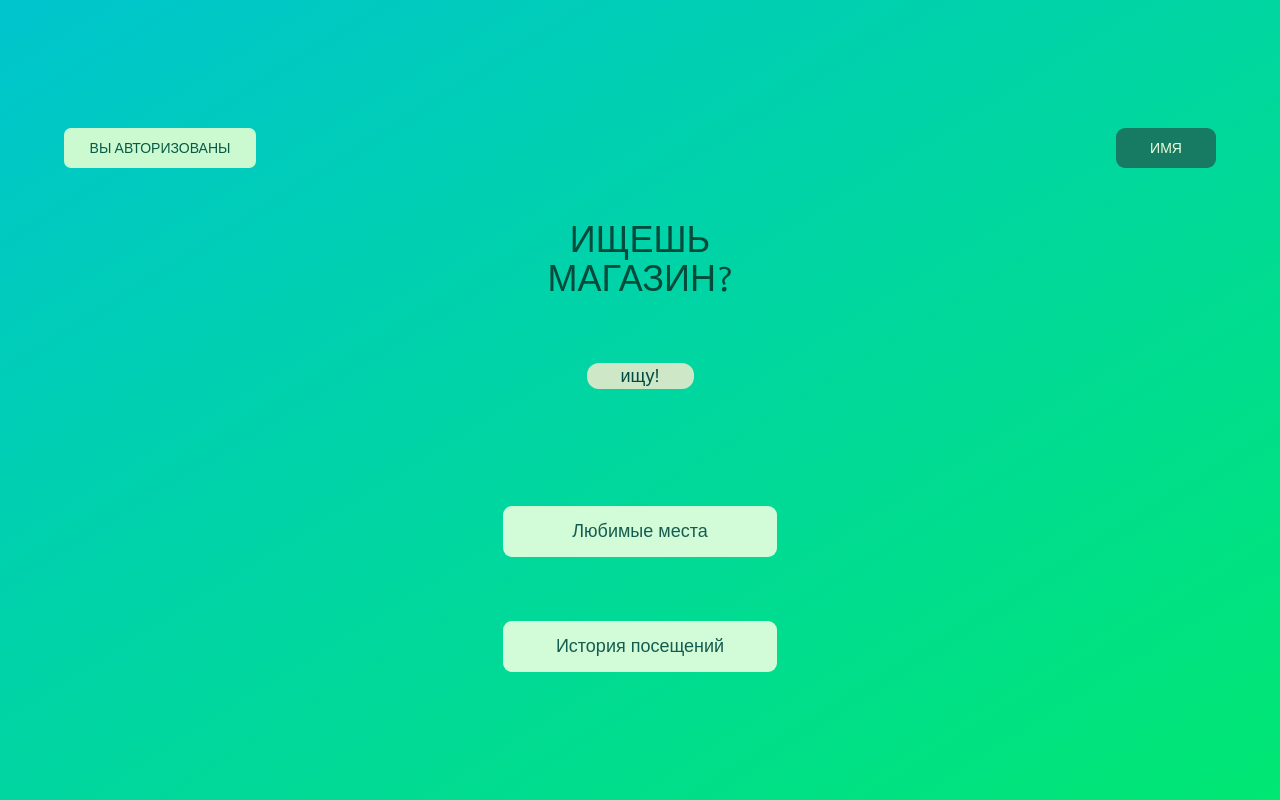
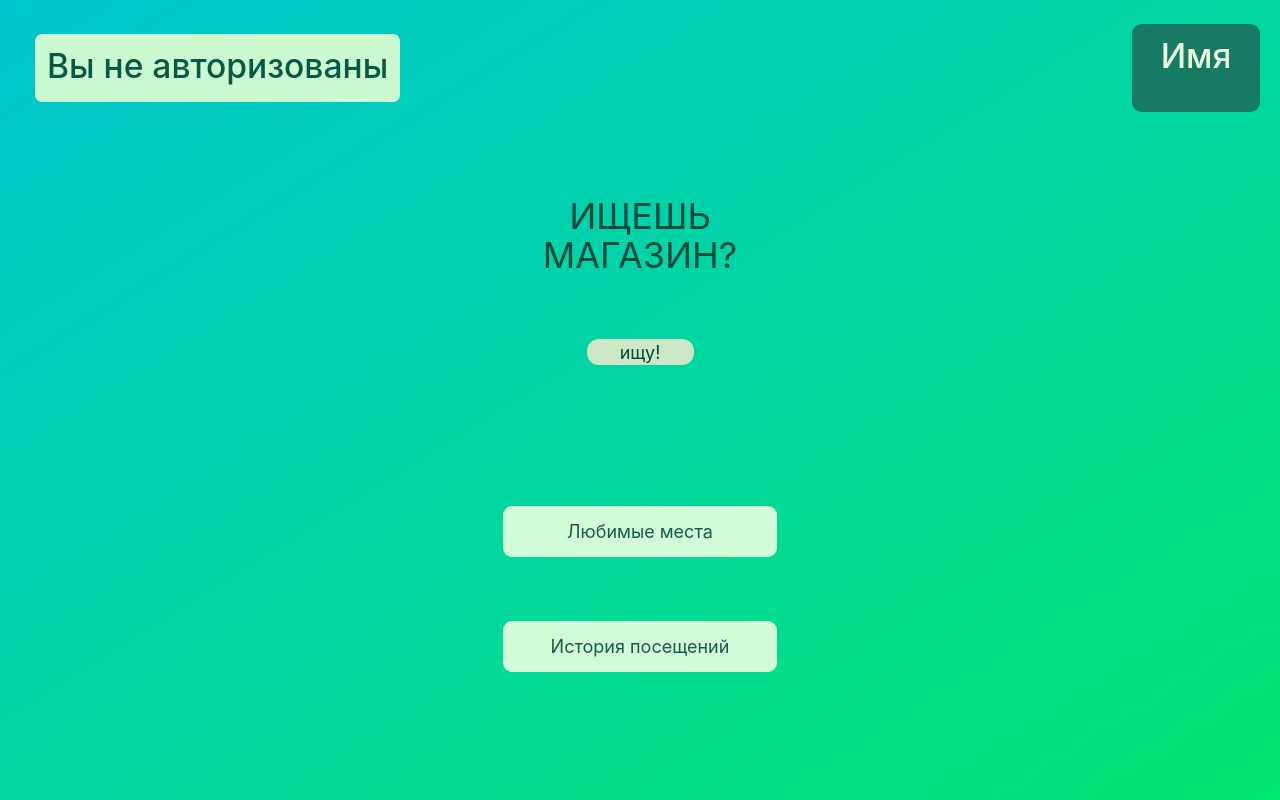
Before and after one commit to 69raccoon96/hackathon2020, a React (Create React App) app: page / in a window 1280 px wide. Built offline with nearby package versions, Linux system fonts and the light colour scheme; a web font is replaced by a local one.

Commit message:
Added TopperContainer.js

```diff
--- a/package.json
+++ b/package.json
@@ -6,7 +6,9 @@
     "@testing-library/jest-dom": "^5.11.5",
     "@testing-library/react": "^11.1.0",
     "@testing-library/user-event": "^12.1.10",
+    "bootstrap": "^4.5.3",
     "react": "^17.0.1",
+    "react-bootstrap": "^1.4.0",
     "react-dom": "^17.0.1",
     "react-scripts": "4.0.0",
     "web-vitals": "^0.2.4"
--- a/src/App.css
+++ b/src/App.css
@@ -12,6 +12,13 @@
   }
 }
 
+.auth-button
+{
+  display: flex;
+
+}
+
+
 .upper-row
 {
 
@@ -20,11 +27,25 @@
   justify-content: space-between;
   margin-top: 10%;
 }
+
+.auth-link-text{
+  color: rgba(8, 89, 70, 1);
+  font-size: 4.2vmin;
+  margin-top: 0.22rem ;
+}
+
+.auth1-link-text{
+  color: rgba(233, 255, 223, 1);
+  font-size: 4.2vmin;
+  margin-top: 0.22rem ;
+}
+
 .not-auth-box
 {
   display: flex;
-  width: 192px;
+  width: 48vmin;
   margin-left: 5%;
+  margin-top: 2vmin;
   background: rgba(225, 255, 211, 0.9);
   border-radius: 7px;
   justify-content: center;
@@ -61,14 +82,16 @@
 }
 .not-auth-button
 {
-  margin-left: 5%;
-  flex-basis: 100px;
-  height: 40px;
-  margin-right: 5%;
+  height: 11vmin;
+  width: 16vmin;
   outline: none !important;
   border: 0 !important;
   background: #177A62;
-  border-radius: 9px;
+  border-radius: 1.2vmin;
+  display: flex;
+  margin-top: 2vmin;
+  margin-left: 25vmin;
+  justify-content: space-evenly;
 }
 .text
 {
--- a/src/App.js
+++ b/src/App.js
@@ -1,10 +1,15 @@
 import './App.css';
+import TopperContainer from "./TopperContainer";
+import 'bootstrap/dist/css/bootstrap.min.css'
+import React from "react";
+
 function App() {
   return (
     <div className="App">
       <header className="App-header">
           <div className="box">
-              <UpperRow></UpperRow>
+              <TopperContainer/>
+
               <div className="middle-part-startpage">
                   <div className="middle-part-tet">
                       ИЩЕШЬ<br/>МАГАЗИН?</div>
@@ -27,14 +32,15 @@ function App() {
 const UpperRow = ({ logged }) => {
     if (true) {
         return (
-            <div className="upper-row">
-                <div className="not-auth-box">
+            <div className="col-lg-4 col-">
+                <TopperContainer/>
+                {/*<div className="not-auth-box">
                     <div className="not-auth-text">ВЫ АВТОРИЗОВАНЫ</div>
 
                 </div>
                 <button className="not-auth-button">
                     <span className="not-auth-button-text">ИМЯ</span>
-                </button>
+                </button>*/}
             </div>
         );
     }
--- /dev/null
+++ b/src/TopperContainer.js
@@ -0,0 +1,25 @@
+import React from 'react'
+import 'bootstrap/dist/css/bootstrap.min.css'
+import {Nav, Navbar} from "react-bootstrap";
+
+
+const styles = {
+
+}
+export default function TopperContainer(auth){
+ return(
+     <Navbar expand={"sm"}>
+         <Nav className={"mr-auto"}>
+             <div className={"not-auth-box"}>
+                 <Nav.Link to={"/auth"} active><h1 className={"auth-link-text"}>Вы не авторизованы</h1></Nav.Link>
+             </div>
+         </Nav>
+         <Nav className={"mr-1"}>
+             <div className={"not-auth-button"}>
+                 <Nav.Link to={"/auth"} active><h1 className={"auth1-link-text"}>Имя</h1> </Nav.Link>
+             </div>
+         </Nav>
+     </Navbar>
+
+ )
+}
```
Also changed, not shown: 1 other file (tests, documents, lock files or other folders).
